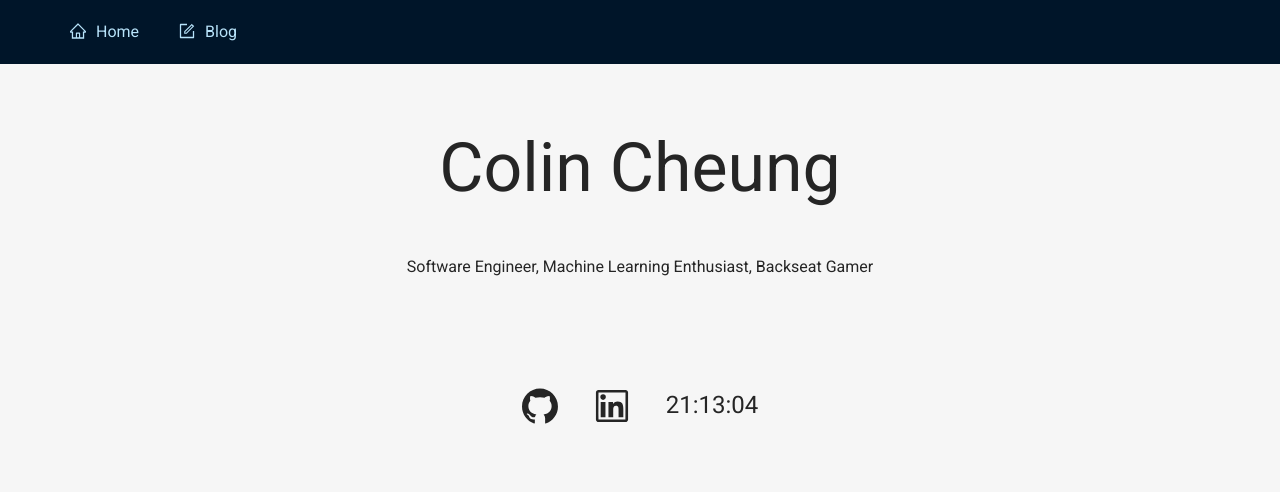
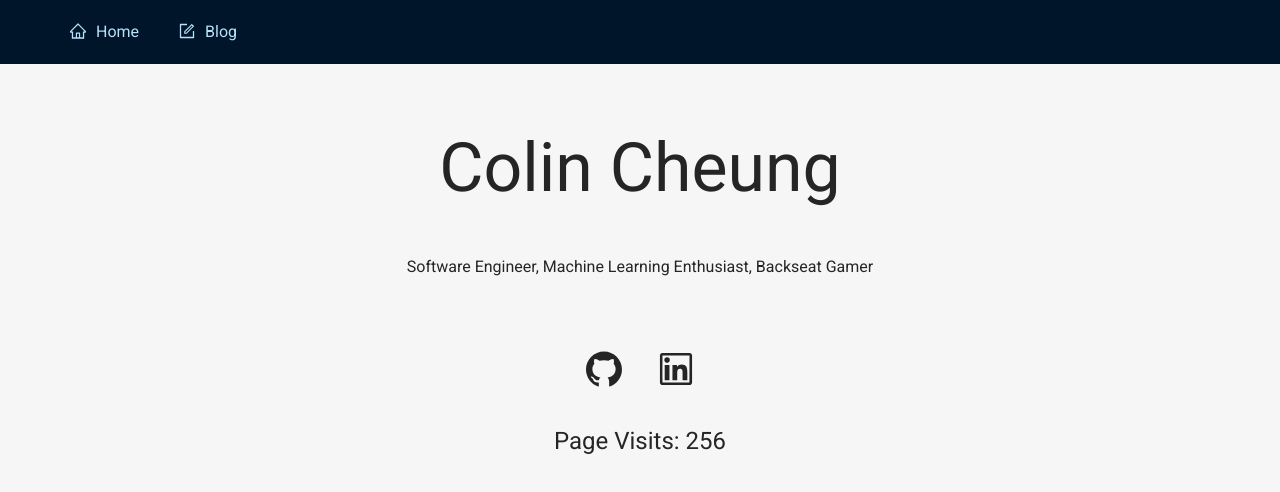
Before and after one commit to ColinCee/personal-site, a React (Create React App) app: page / in a window 1280 px wide. Shown: the top 492 px of the page. Built offline with nearby package versions, Linux system fonts and the light colour scheme.

Commit message:
add transition

```diff
--- a/src/components/Home/Interactions.tsx
+++ b/src/components/Home/Interactions.tsx
@@ -7,17 +7,19 @@ const Container = styled.div`
   display: grid;
   grid-auto-flow: column;
   grid-gap: 1em;
-  align-items: center;
-  margin-top: 3em;
+  margin-top: 2em;
+  margin-bottom: 1em;
   font-size: 36px;
 `;
 
 export default () => {
   return (
-    <Container>
-      <GithubOutlined />
-      <LinkedinOutlined />
+    <>
+      <Container>
+        <GithubOutlined />
+        <LinkedinOutlined />
+      </Container>
       <Statistic />
-    </Container>
+    </>
   );
 };
--- a/src/components/Home/Statistic/CurrentTime.tsx
+++ b/src/components/Home/Statistic/CurrentTime.tsx
@@ -1,11 +1,7 @@
 import React, { useEffect, useState } from "react";
-import styled from "styled-components";
 import dayjs from "dayjs";
 import Text from "antd/lib/typography/Text";
 
-const StyledText = styled(Text)`
-  font-size: 24px;
-`;
 export default () => {
   const [currentTime, setCurrentTime] = useState(dayjs());
   useEffect(() => {
@@ -15,5 +11,5 @@ export default () => {
     return () => clearInterval(id);
   }, []);
 
-  return <StyledText>{currentTime.format("HH:mm:ss")}</StyledText>;
+  return <Text>{currentTime.format("HH:mm:ss")}</Text>;
 };
--- a/src/components/Home/Statistic/PageCount.tsx
+++ b/src/components/Home/Statistic/PageCount.tsx
@@ -1,5 +1,5 @@
 import React from "react";
 
 export default () => {
-  return <div>hello</div>;
+  return <div>Page Visits: 256</div>;
 };
--- a/src/components/Home/Statistic/index.tsx
+++ b/src/components/Home/Statistic/index.tsx
@@ -1,6 +1,45 @@
-import React from "react";
+import React, { useEffect, useState } from "react";
+import styled, { keyframes } from "styled-components";
+import Text from "antd/lib/typography/Text";
 import CurrentTime from "./CurrentTime";
+import PageCount from "./PageCount";
 
+const Hide = keyframes`
+  from {opacity: 1;}
+  to {opacity: 0;}
+`;
+
+const Show = keyframes`
+  from {opacity: 0; transform: translateX(50px)}
+  to {opacity: 1; transform: translateX(0px)}
+`;
+
+const Container = styled(Text)`
+  font-size: 24px;
+`;
+const Animated = styled.span<{ show: boolean }>`
+  display: ${({ show }) => (show ? "block" : "none")};
+  animation: ${({ show }) => (show ? Show : Hide)} 2s ease-in;
+`;
 export default () => {
-  return <CurrentTime />;
+  const [toggle, setToggle] = useState(false);
+  useEffect(() => {
+    const intervalId = setInterval(() => {
+      setToggle(!toggle);
+    }, 10000);
+    return () => {
+      clearInterval(intervalId);
+    };
+  }, [toggle]);
+
+  return (
+    <Container>
+      <Animated show={toggle}>
+        <CurrentTime />
+      </Animated>
+      <Animated show={!toggle}>
+        <PageCount />
+      </Animated>
+    </Container>
+  );
 };
```
